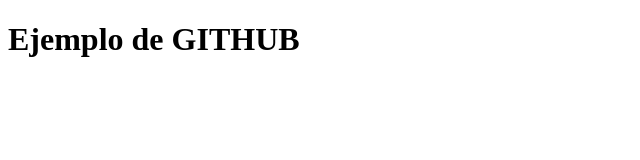
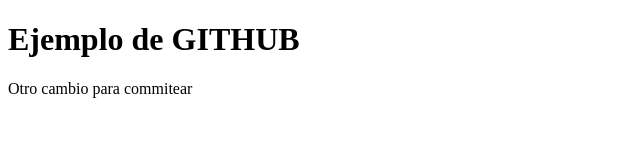
Before and after one commit to progweb09/ejemploGit, a plain HTML site: page index.html in a window 1280 px wide. Shown: the whole page, without its empty margins (0-640 px from the left). Drawn offline with Linux system fonts and the light colour scheme.

Commit message:
Segundo Commit:
Agregue un párrafo!!

```diff
--- a/index.html
+++ b/index.html
@@ -6,6 +6,6 @@
 </head>
 <body>
 <h1>Ejemplo de GITHUB</h1>
-
+<p>Otro cambio para commitear</p>
 </body>
 </html>
```
